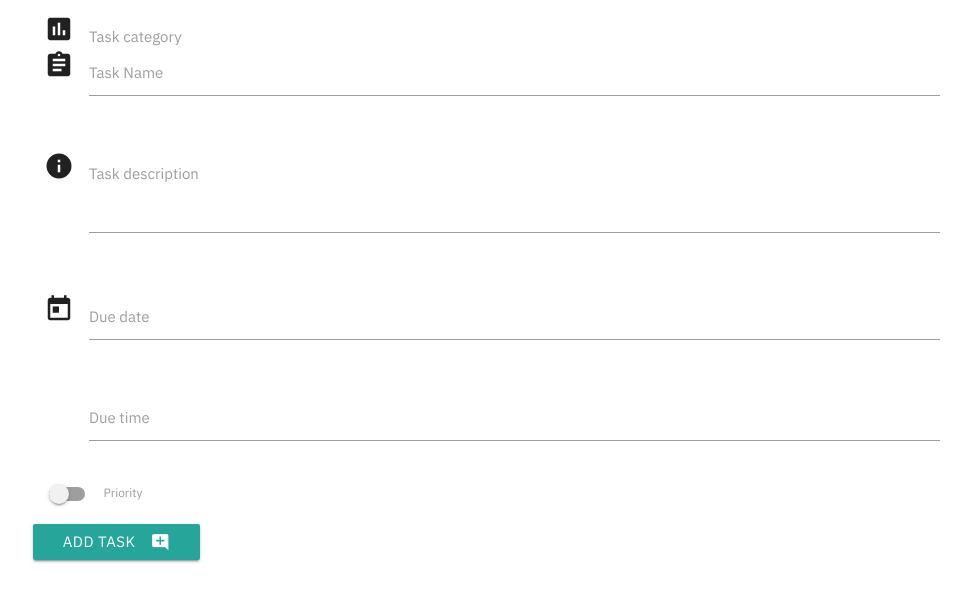
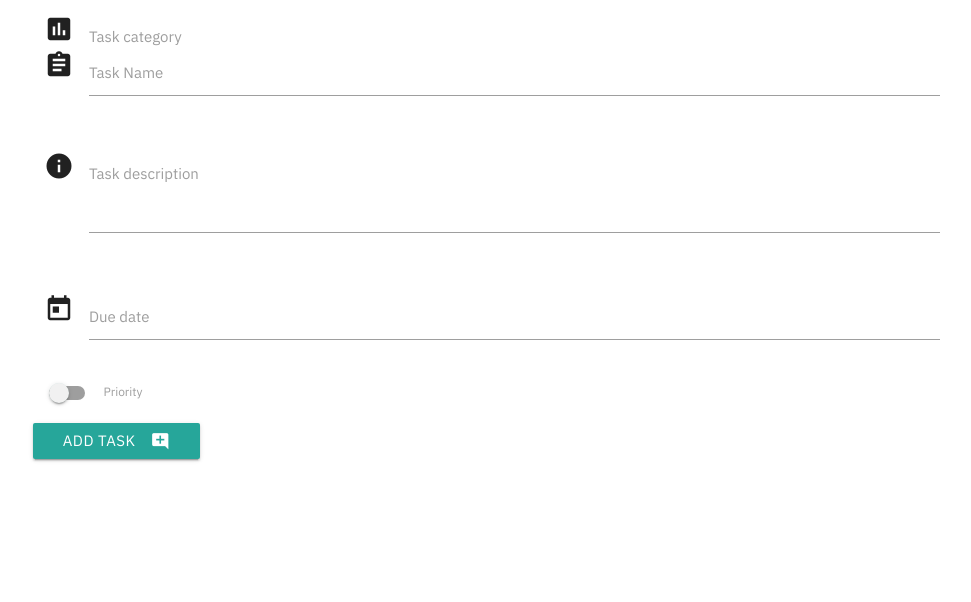
Before and after one commit to Code-Institute-Submissions/taskmanager, a Flask app: template templates/edittask.html in a window 1280 px wide. Shown: the part 89-691 px from the top of the page, without its empty margins (148-1119 px from the left). Run offline with Flask 2, Linux system fonts and the light colour scheme; the template is opened without the code that fills it, so the values that code supplies are empty; some libraries are stand-ins or nearby versions.

Commit message:
Removed time option

```diff
--- a/templates/edittask.html
+++ b/templates/edittask.html
@@ -43,13 +43,6 @@
       </div>
     </div>
     <div class="row">
-      <div class="input-field col s12">
-        <i class="material-icons prefix">time</i>
-        <input id="due_time" name="due_time" type="text" class="timepicker" />
-        <label for="icon_prefix">Due time</label>
-      </div>
-    </div>
-    <div class="row">
       <div class="switch">
         <label>
           <input id="is_priority" name="is_priority" type="checkbox" />
```
